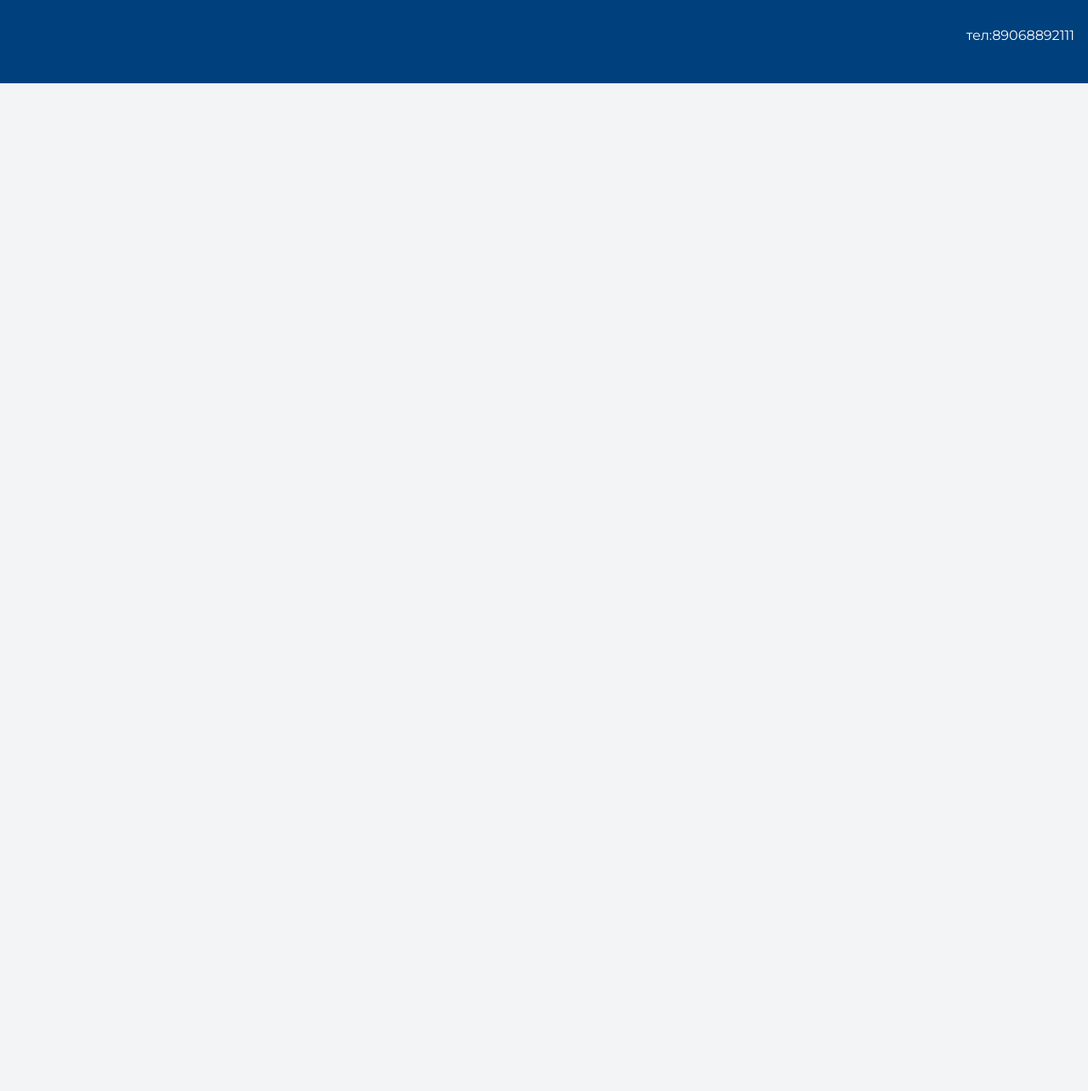
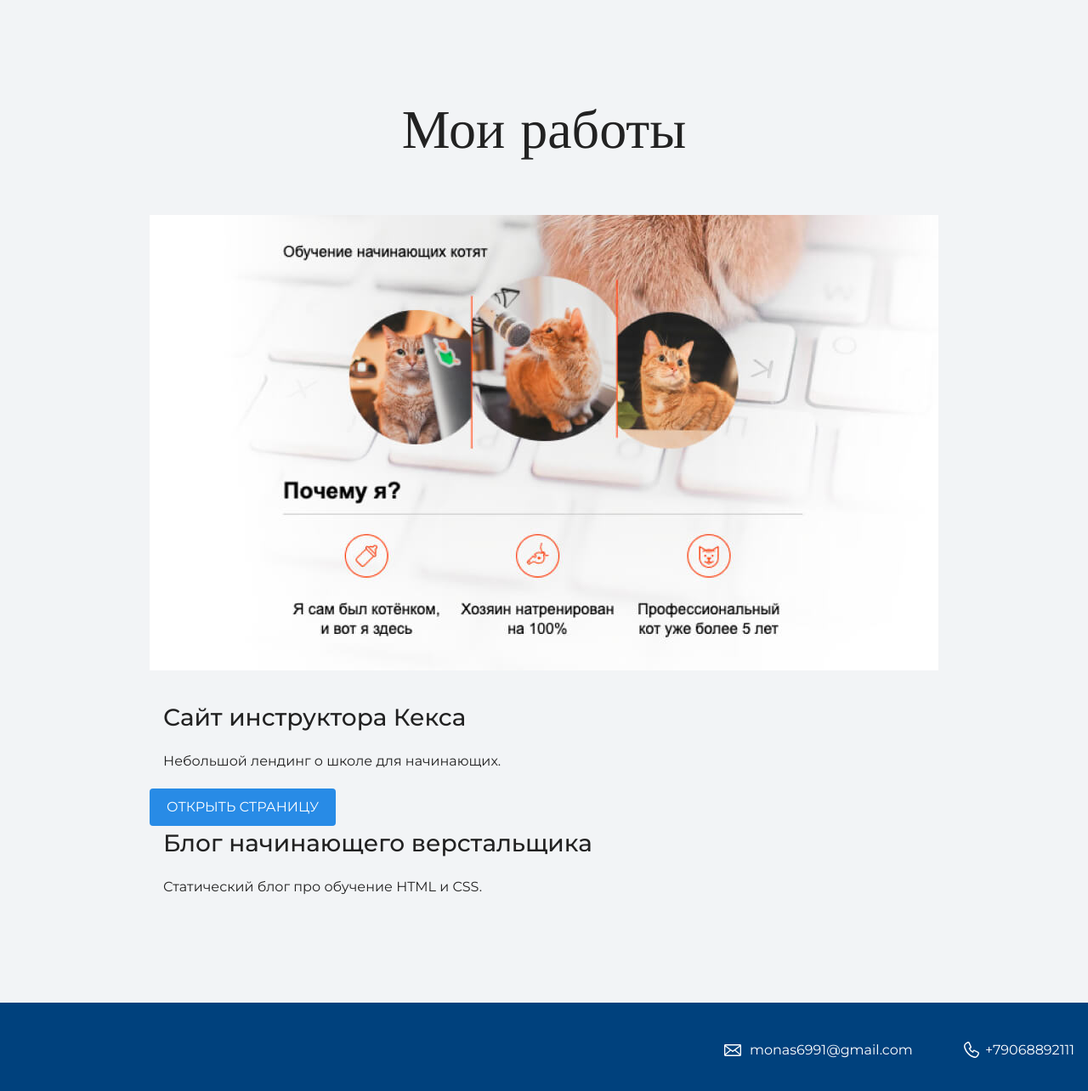
Before and after one commit to Sofiamya/my-site, a plain HTML site: page index.html in a window 1280 px wide. Shown: the part 1978-3262 px from the top of the page at 85% size. Before the commit the page ends 2076 px from the top, so only its background shows below. Drawn offline with nearby package versions, Linux system fonts and the light colour scheme.

Commit message:
картинки и новые ссылки

```diff
--- a/index.html
+++ b/index.html
@@ -22,6 +22,9 @@
 
     <section class="intro">
       <h2 class="subheading"><div class="container">Давайте познакомимся</div></h2>
+      <figure class="user-image">
+  <img src="files/user.jpg" width="928" height="536" alt="Фотография Неопознанного Енота">
+</figure>
       <h3><div class="container">Пара слов о себе</div></h3>
       <p><div class="container">Я начинающий верстальщик, я учусь очень медленно. но мне нравится</div></p>
       <h3><div class="container">Чем могу быть полезен</div></h3>
@@ -31,8 +34,12 @@
     <section class="portfolio">
       <h2 class="subheading"><div class="container">Мои работы</div></h2>
 <div class="container">
+	<figure class="project-image">
+  <img src="files/project.jpg" width="928" height="536" alt="Cайт инструктора Кекса">
+</figure>
       <h3><div class="container">Сайт инструктора Кекса</div></h3>
       <p><div class="container">Небольшой лендинг о школе для начинающих.</div></p>
+      <a class="button" href="source/project/index.html">Открыть страницу</a>
 
       <h3><div class="container">Блог начинающего верстальщика</div></h3>
       <p><div class="container">Статический блог про обучение HTML и CSS.</div></p>
@@ -40,7 +47,9 @@
 
     <footer class="page-footer">
     	<div class="container">
-      тел:89068892111
+       <a class="footer-email" href="mailto:monas6991@gmail.com">monas6991@gmail.com</a>
+    <a class="footer-phone" href="tel:+79068892111">+79068892111</a>
+  </div>
   </div>
     </footer>
   </body>
```
